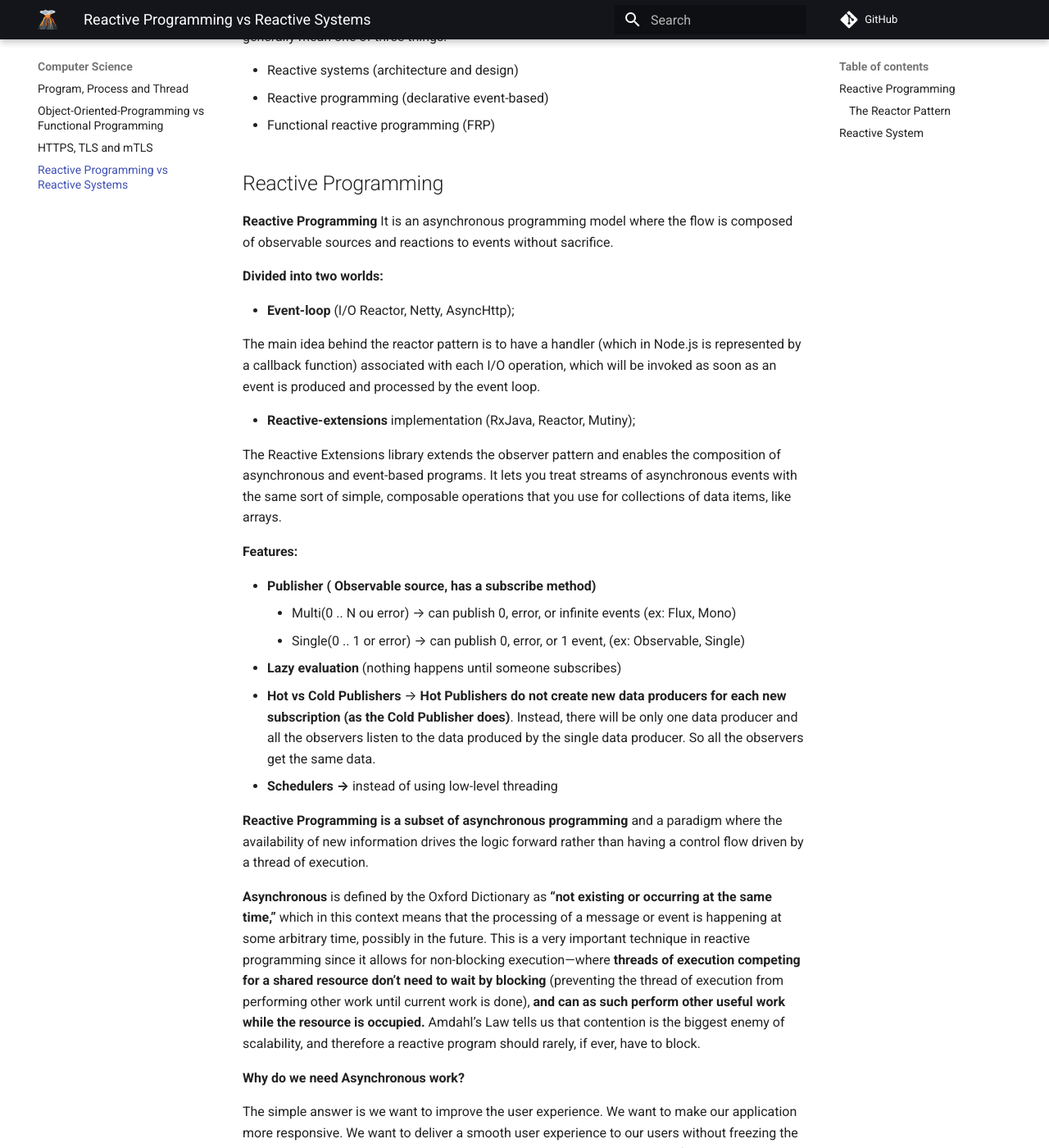
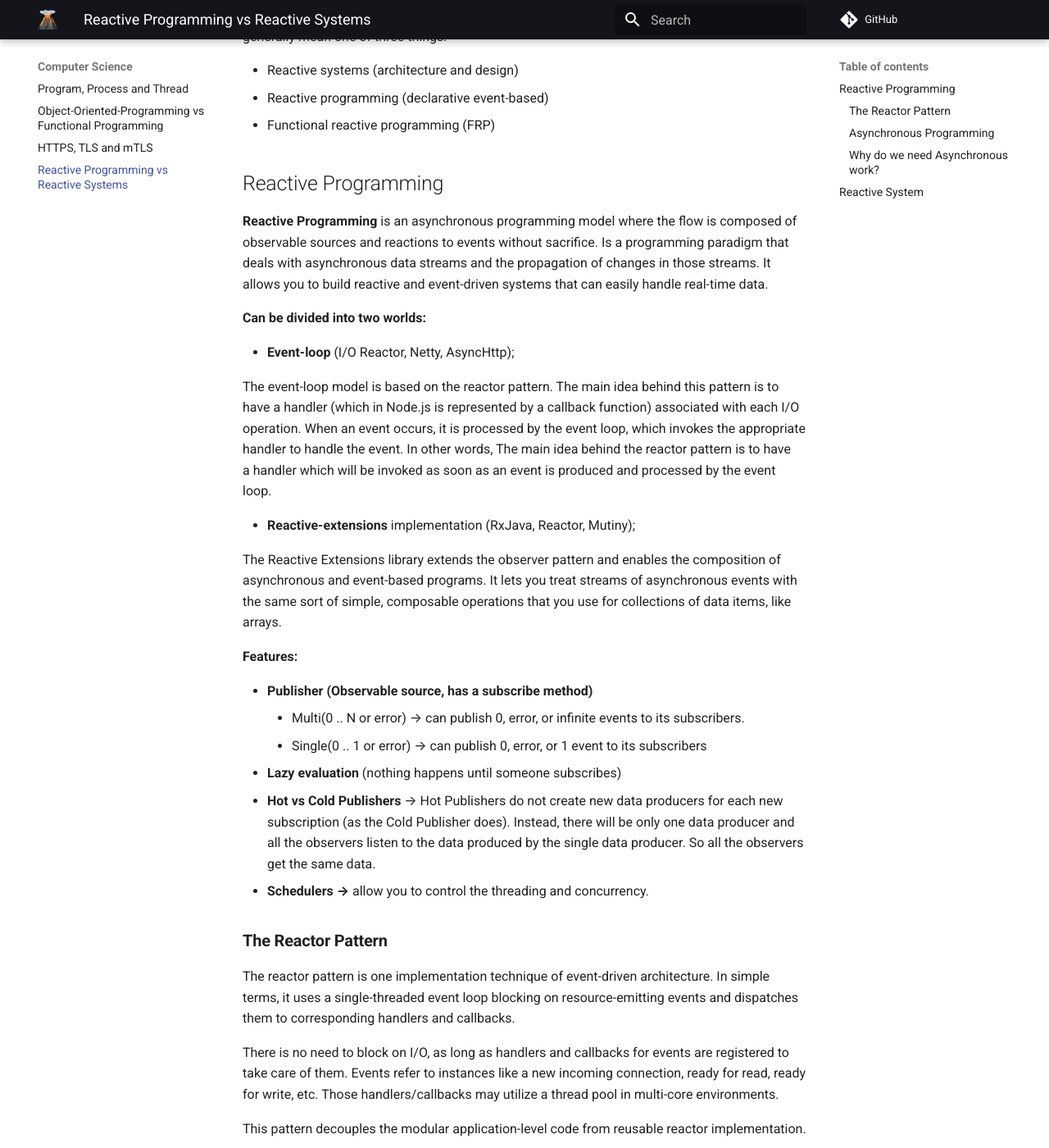
Before and after one commit to GabrielBrotas/Learning-Journey, an MkDocs documentation site: the page built from docs/Computer-Science/reactive-programming-vs-reactive-systems.md, in a window 1280 px wide and 1400 px high, scrolled down 340 px. Shown: the whole window at 82% size. Built offline with MkDocs 1.6.1 and Material for MkDocs 9.7.7, drawn with Linux system fonts in a browser that asks for light colours; comment, search, counter and statistics services are not loaded; some of the changed text lies outside the part shown.

Commit message:
reactive programming vs reactive systems

```diff
--- a/docs/Computer-Science/reactive-programming-vs-reactive-systems.md
+++ b/docs/Computer-Science/reactive-programming-vs-reactive-systems.md
@@ -1,6 +1,6 @@
 # Reactive Programming vs Reactive Systems
 
-reactive programming—focusing on computation through ephemeral dataflow chains—tends to be *event-driven*, while reactive systems—focusing on resilience and elasticity through the communication, and coordination, of distributed systems—is *message-driven* (also referred to as *messaging*).
+Reactive programming — focusing on computation through ephemeral dataflow chains — tends to be *event-driven*, while reactive systems — focusing on resilience and elasticity through the communication, and coordination, of distributed systems—is *message-driven* (also referred to as *messaging*).
 
 When people talk about “reactive” in the context of software development and design, they generally mean one of three things:
 
@@ -10,13 +10,14 @@
 
 ## Reactive Programming
 
-**Reactive Programming** It is an asynchronous programming model where the flow is composed of observable sources and reactions to events without sacrifice.
+**Reactive Programming** is an asynchronous programming model where the flow is composed of observable sources and reactions to events without sacrifice.
+Is a programming paradigm that deals with asynchronous data streams and the propagation of changes in those streams. It allows you to build reactive and event-driven systems that can easily handle real-time data.
 
-**Divided into two worlds:**
+**Can be divided into two worlds:**
 
 - **Event-loop** (I/O Reactor, Netty, AsyncHttp);
 
-The main idea behind the reactor pattern is to have a handler (which in Node.js is represented by a callback function) associated with each I/O operation, which will be invoked as soon as an event is produced and processed by the event loop.
+The event-loop model is based on the reactor pattern. The main idea behind this pattern is to have a handler (which in Node.js is represented by a callback function) associated with each I/O operation. When an event occurs, it is processed by the event loop, which invokes the appropriate handler to handle the event. In other words, The main idea behind the reactor pattern is to have a handler which will be invoked as soon as an event is produced and processed by the event loop.
 
 - **Reactive-extensions** implementation (RxJava, Reactor, Mutiny);
 
@@ -24,18 +25,40 @@
 
 **Features:**
 
-- **Publisher ( Observable source, has a subscribe method)**
-    - Multi(0 .. N ou error) → can publish 0, error, or infinite events (ex: Flux, Mono)
-    - Single(0 .. 1 or error) → can publish 0, error, or 1 event, (ex: Observable, Single)
+- **Publisher (Observable source, has a subscribe method)**
+    - Multi(0 .. N or error) → can publish 0, error, or infinite events to its subscribers.
+    - Single(0 .. 1 or error) → can publish 0, error, or 1 event to its subscribers
 - **Lazy evaluation** (nothing happens until someone subscribes)
-- **Hot vs Cold Publishers** → **Hot Publishers do not create new data producers for each new subscription (as the Cold Publisher does)**. Instead, there will be only one data producer and all the observers listen to the data produced by the single data producer. So all the observers get the same data.
-- **Schedulers →** instead of using low-level threading
+- **Hot vs Cold Publishers** → Hot Publishers do not create new data producers for each new subscription (as the Cold Publisher does). Instead, there will be only one data producer and all the observers listen to the data produced by the single data producer. So all the observers get the same data.
+- **Schedulers →** allow you to control the threading and concurrency.
+
+### **The Reactor Pattern**
+
+The reactor pattern is one implementation technique of event-driven architecture. In simple terms, it uses a single-threaded event loop blocking on resource-emitting events and dispatches them to corresponding handlers and callbacks.
+
+There is no need to block on I/O, as long as handlers and callbacks for events are registered to take care of them. Events refer to instances like a new incoming connection, ready for read, ready for write, etc.  Those handlers/callbacks may utilize a thread pool in multi-core environments.
+
+This pattern decouples the modular application-level code from reusable reactor implementation.
+
+There are two important participants in the architecture of Reactor Pattern:
+
+**1. Reactor**
+
+A Reactor runs in a separate thread, and its job is to react to IO events by dispatching the work to the appropriate handler. It’s like a telephone operator in a company who answers calls from clients and transfers the line to the appropriate contact.
+
+**2. Handlers**
+
+A Handler performs the actual work to be done with an I/O event, similar to the actual officer in the company the client wants to speak to.
+
+A reactor responds to I/O events by dispatching the appropriate handler. Handlers perform non-blocking actions.
+
+### Asynchronous Programming
 
 **Reactive Programming is a subset of asynchronous programming** and a paradigm where the availability of new information drives the logic forward rather than having a control flow driven by a thread of execution.
 
 **Asynchronous** is defined by the Oxford Dictionary as **“not existing or occurring at the same time,”** which in this context means that the processing of a message or event is happening at some arbitrary time, possibly in the future. This is a very important technique in reactive programming since it allows for non-blocking execution—where **threads of execution competing for a shared resource don’t need to wait by blocking** (preventing the thread of execution from performing other work until current work is done), **and can as such perform other useful work while the resource is occupied.** Amdahl’s Law tells us that contention is the biggest enemy of scalability, and therefore a reactive program should rarely, if ever, have to block.
 
-****Why do we need Asynchronous work?****
+### **Why do we need Asynchronous work?**
 
 The simple answer is we want to improve the user experience. We want to make our application more responsive. We want to deliver a smooth user experience to our users without freezing the main thread, slowing them down and we don’t want to provide the jenky performance to our users.
 
@@ -83,3 +86,13 @@
 **Messages have a clear (single) destination, while events are facts for others to observe**. Furthermore, messaging is preferably asynchronous, with the sending and the reception decoupled from the sender and receiver respectively.
 
 Messages are needed to communicate across the network and form the basis for communication in distributed systems, while events on the other hand are emitted locally.
+
+Reactive Systems are designed to be responsive, resilient, elastic, and message-driven. They are highly scalable and can handle a large number of requests and events in a timely and efficient manner. They are capable of processing a large number of events in parallel without blocking or slowing down the system. Reactive Systems are highly resilient and can recover quickly from failures.
+
+**Examples/UseCases:**
+
+- Netflix => Netflix uses a microservices architecture and is built using technologies like Kafka, RxJava, Hystrix, Eureka...
+
+- Real-time Analytics
+
+- Internet of Things (IoT)
```
Also changed, not shown: other parts of docs/Computer-Science/reactive-programming-vs-reactive-systems.md (+0 -20 lines).
